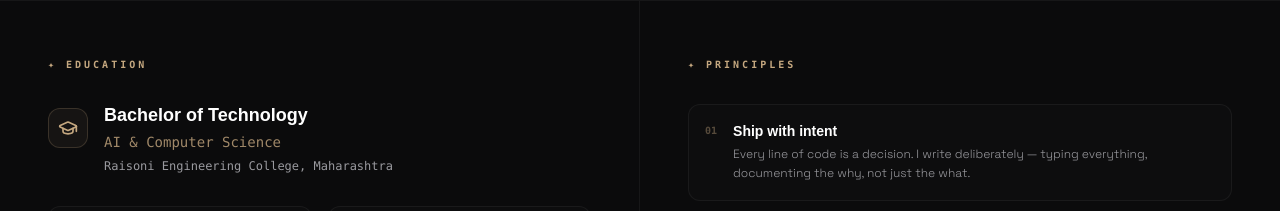
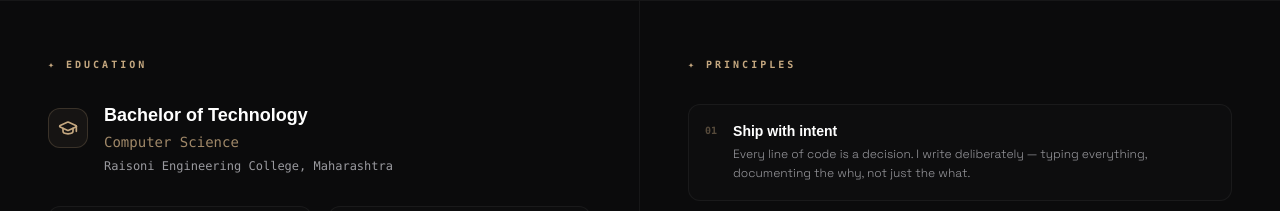
Before and after one commit to DanisheKhan/portfolio, a React (Vite) app: page /about in a window 1280 px wide. Shown: the part 1631-1842 px from the top of the page. Built offline with nearby package versions, Linux system fonts and the light colour scheme; a web font is replaced by a local one.

Commit message:
feat: add About page with GSAP animations and professional timeline layout

```diff
--- a/src/pages/About.jsx
+++ b/src/pages/About.jsx
@@ -319,7 +319,7 @@ export default function About() {
                       Bachelor of Technology
                     </h3>
                     <p className="text-sm text-primary-accent/80 font-mono">
-                      AI & Computer Science
+                      Computer Science
                     </p>
                     <p className="text-xs text-text-secondary font-mono">
                       Raisoni Engineering College, Maharashtra
@@ -330,7 +330,7 @@ export default function About() {
                 <div className="grid grid-cols-2 gap-4 mt-2">
                   {[
                     { label: "Expected", value: "June 2026" },
-                    { label: "CGPA", value: "8.9 / 10.0" },
+                    { label: "CGPA", value: "7.79 / 10.0" },
                     { label: "Timezone", value: "IST (UTC+5:30)" },
                     { label: "Response", value: "< 24 hours" },
                   ].map((d, i) => (
```
